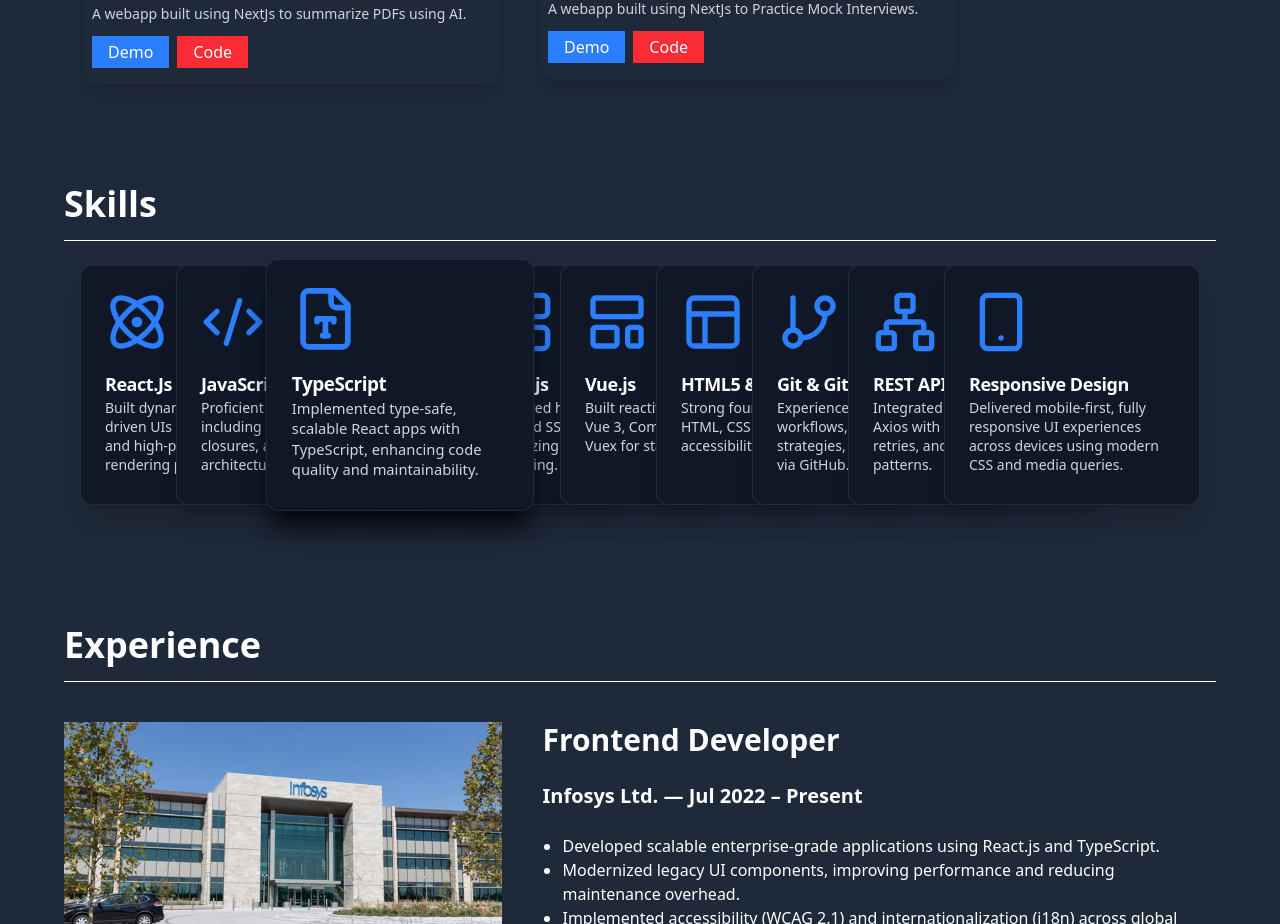
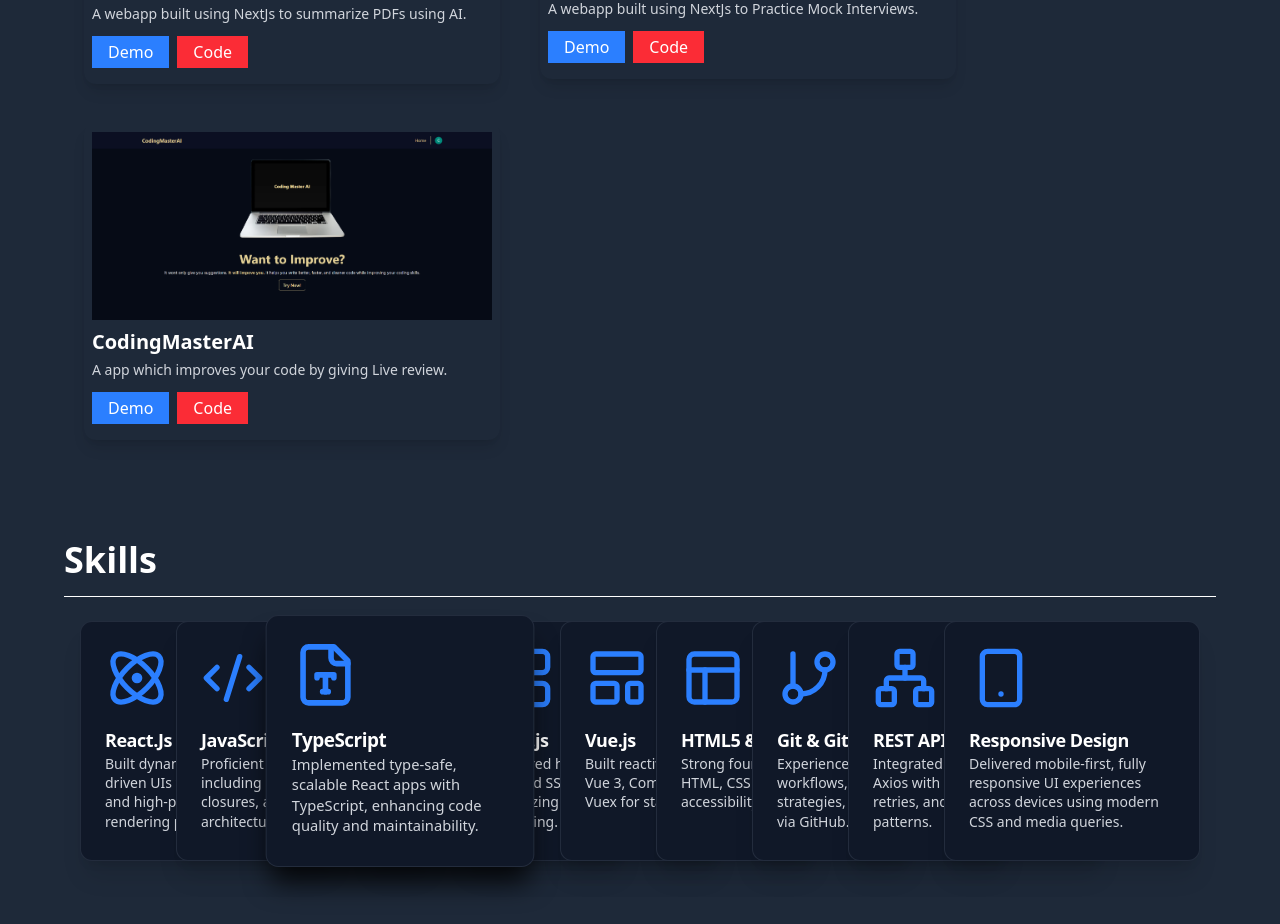
Before and after one commit to AryaRajput1/arya-rajput, a Next.js app: page / in a window 1280 px wide. Shown: the part 1720-2644 px from the top of the page. Built offline with nearby package versions, Linux system fonts and the light colour scheme.

Commit message:
add project

```diff
--- a/src/app/constants/index.ts
+++ b/src/app/constants/index.ts
@@ -103,5 +103,11 @@ export const InfoAboutMe = {
         imageSrc: "/arPrepInterview.png",
         demoLink: "https://ar-prep-interview.vercel.app/",
         githubLink: "https://github.com/AryaRajput1/prep-interview"
-    }]
+    }, {
+        title: 'CodingMasterAI',
+        descrption: "A app which improves your code by giving Live review.",
+        imageSrc: "/codingAiMaster.png",
+        demoLink: "https://coding-ai-master.vercel.app/",
+        githubLink: "https://github.com/AryaRajput1/coding-ai-master"
+    },]
 }
```
Also changed, not shown: public/codingAIMaster.png (added).
